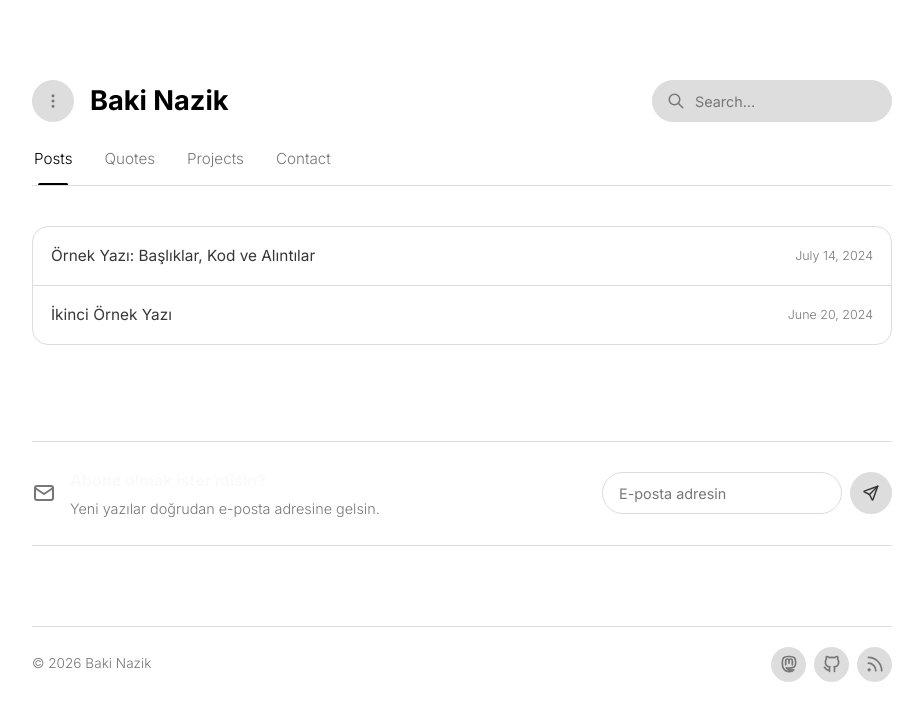
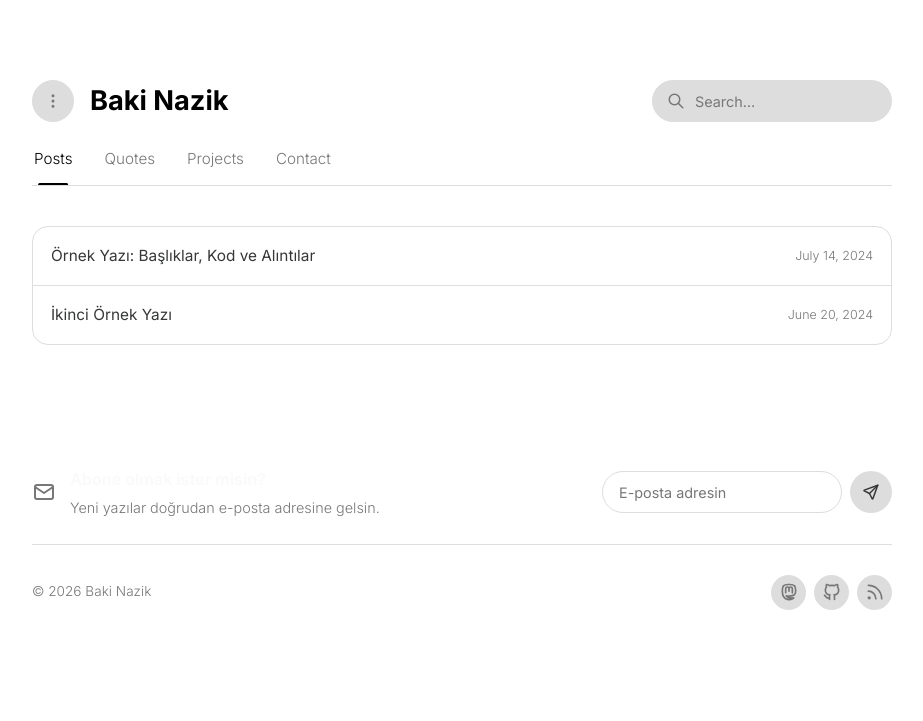
Before and after one commit to bakinazik/bakinazik.github.io, a Jekyll site: the page built from index.html, in a window 1280 px wide. Shown: the top 721 px of the page, without its empty margins (178-1101 px from the left). Built offline with Jekyll 4.4.1, drawn with Linux system fonts in a browser that asks for light colours; a style sheet for code colours, icons or effects is not loaded.

Commit message:
Update repository

```diff
--- a/_includes/style.css
+++ b/_includes/style.css
@@ -436,7 +436,6 @@ body.search-overlay-locked {
 }
 
 .footer {
-    margin: 5rem 0 0;
     display: flex;
     align-items: center;
     justify-content: space-between;
@@ -444,8 +443,7 @@ body.search-overlay-locked {
     gap: 1rem;
     font-size: 0.85rem;
     color: var(--muted);
-    padding: 20px 0 10px 0;
-    border-top: 1px solid var(--border);
+    padding: 30px 0 0 0;
 }
 
 .section-header {
@@ -1217,7 +1215,6 @@ footer nav{
   gap: 1.5rem;
   margin: 5rem 0 0;
   padding: 24px 0;
-  border-top: 1px solid var(--border);
   border-bottom: 1px solid var(--border);
 }
 
```
